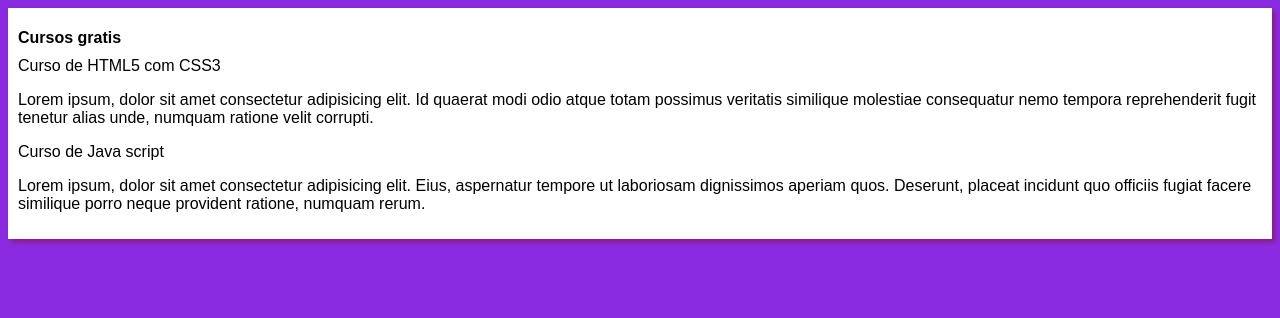
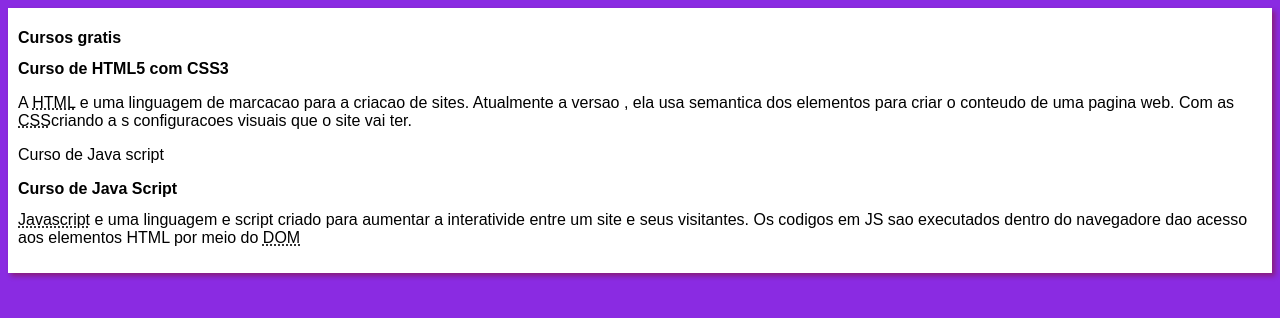
Before and after one commit to geomagg/ProjetoSite, a plain HTML site: page index.html in a window 1280 px wide. Drawn offline with Linux system fonts and the light colour scheme.

Commit message:
1st commit

```diff
--- a/index.html
+++ b/index.html
@@ -11,12 +11,18 @@
     <header>
         <h1>Cursos gratis</h1>
     </header>
-    <article>Curso de HTML5 com CSS3
-        <p>Lorem ipsum, dolor sit amet consectetur adipisicing elit. Id quaerat modi odio atque totam possimus veritatis similique molestiae consequatur nemo tempora reprehenderit fugit tenetur alias unde, numquam ratione velit corrupti.
+    <article>
+
+        <h2>Curso de HTML5 com CSS3</h2>
+
+        <p>A <abbr title="Hypertext Markup Language">HTML</abbr>  e uma linguagem de marcacao para a criacao de sites. Atualmente a versao , ela usa semantica dos elementos para criar o conteudo de uma pagina web. Com as <abbr title="Cascading Style Sheets">CSS</abbr>criando a s configuracoes visuais que o site vai ter.
         </p>
     </article>
     <article>Curso de Java script
-        <p>Lorem ipsum, dolor sit amet consectetur adipisicing elit. Eius, aspernatur tempore ut laboriosam dignissimos aperiam quos. Deserunt, placeat incidunt quo officiis fugiat facere similique porro neque provident ratione, numquam rerum.</p>
+        <p>
+            <h2>Curso de Java Script</h2>
+            <abbr title="Javascript">Javascript</abbr> e uma linguagem e script criado para aumentar a interativide entre um site e seus visitantes. Os codigos em JS sao executados dentro do navegadore dao acesso aos elementos HTML por meio do  <abbr title="Document Object Model">DOM</abbr>
+        </p>
     </article>
     </main>
 
```
